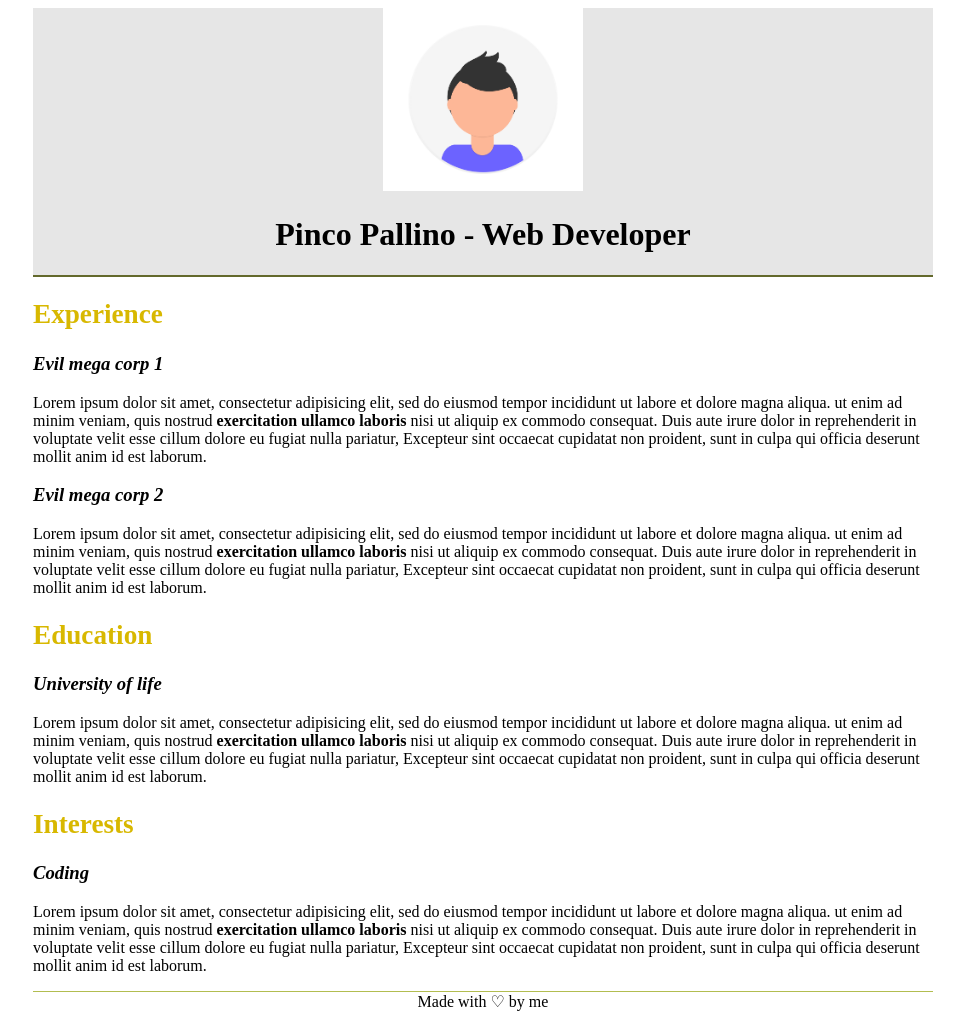
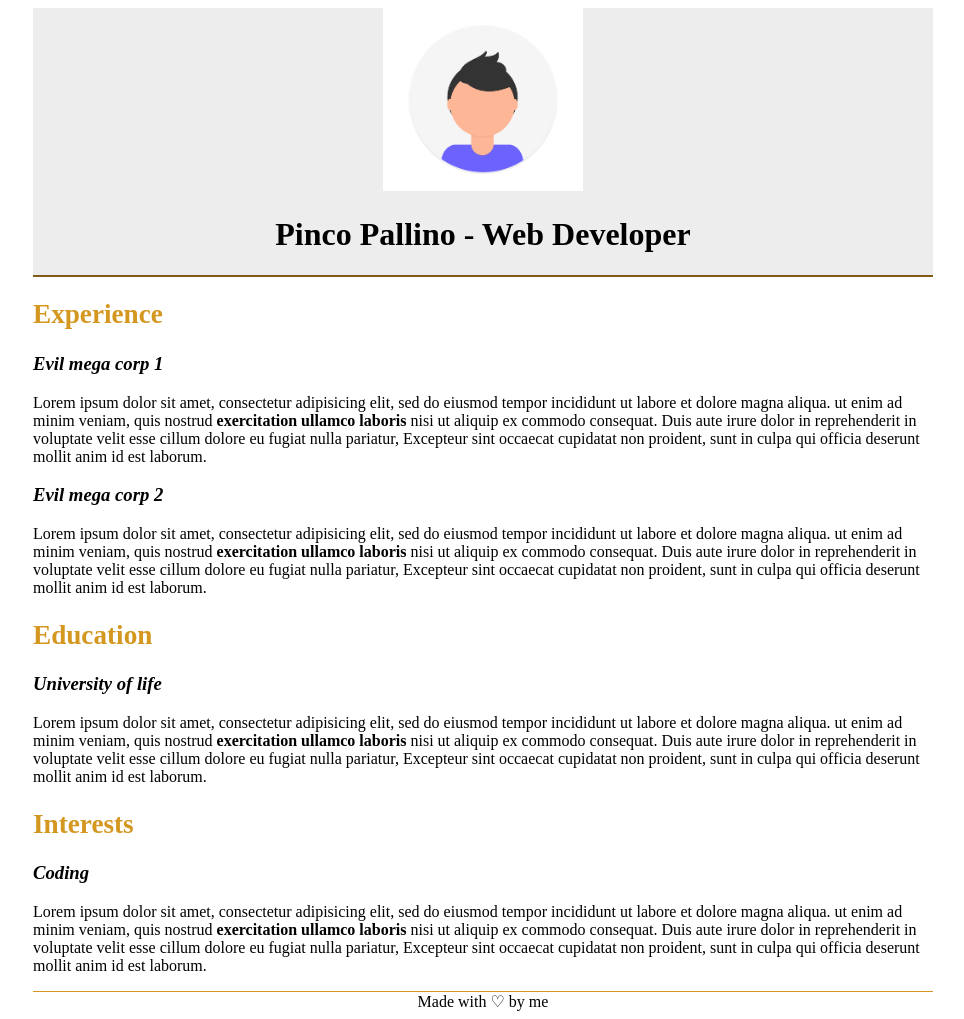
Before and after one commit to EmilianoRossi/html-css-curriculum-vitae, a plain HTML site: page index.html in a window 1280 px wide. Shown: the whole page, without its empty margins (157-1121 px from the left). Drawn offline with Linux system fonts and the light colour scheme.

Commit message:
codice css testo e bottoni

```diff
--- a/style.css
+++ b/style.css
@@ -4,15 +4,14 @@
     }
     div#figlio{
         text-align: center;
-        background-color: rgb(230, 230, 230);
+        background-color: rgba(237,237,237,255);
         width: 900px;
-        width: px;
-        border-bottom: 2px outset rgb(178, 189, 80);
+        border-bottom: 2px outset rgba(212,151,32,255);
 
     }
     h2{
        text-align: left;
-       color: rgb(216, 184, 0);
+       color: rgba(212,151,32,255);
        font-size: 170%;
     }
     h3{
@@ -23,7 +22,7 @@
         width: 900px;
     }
     div#figlio2{
-        border-top: 1px outset rgb(178, 189, 80);
+        border-top: 1px outset rgba(212,151,32,255);
         text-align: center;
         width: 900px;
     }
```
